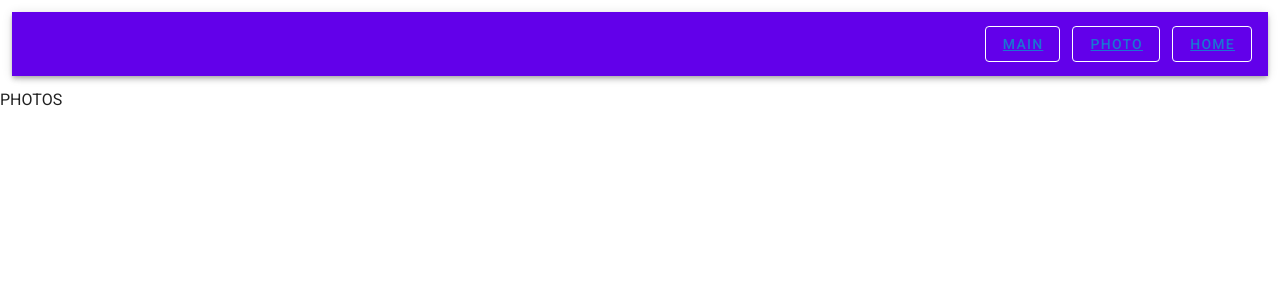
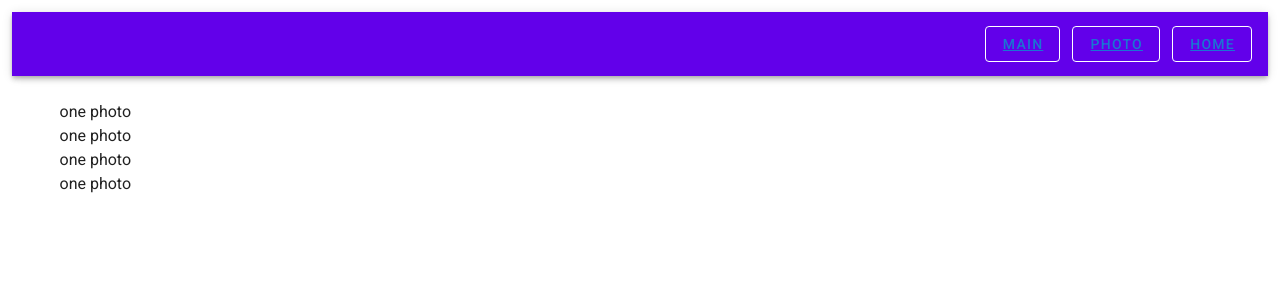
Before and after one commit to VitKo7/vue-gallery, a Vue app: page /photo in a window 1280 px wide. Shown: the top 300 px of the page. Built offline with nearby package versions, Linux system fonts and the light colour scheme.

Commit message:
added photos on a PhotoPage

```diff
--- /dev/null
+++ b/src/components/photo/PhotoGallery.vue
@@ -0,0 +1,9 @@
+<template>
+    <div>one photo</div>
+</template>
+
+<script>
+export default {};
+</script>
+
+<style lang="scss" scoped></style>
--- a/src/pages/PhotoPage.vue
+++ b/src/pages/PhotoPage.vue
@@ -1,9 +1,29 @@
 <template>
-    <div>PHOTOS</div>
+    <v-container>
+        <PhotoGallery
+            v-for="photo in photos"
+            v-bind:photo="photo"
+            :key="photo.id"
+        />
+    </v-container>
 </template>
 
 <script>
-export default {};
+import PhotoGallery from '../components/photo/PhotoGallery';
+
+export default {
+    data: () => ({
+        photos: [
+            { id: 1, title: 'фото 1' },
+            { id: 2, title: 'фото 2' },
+            { id: 3, title: 'фото 3' },
+            { id: 4, title: 'фото 4' },
+        ],
+    }),
+    components: {
+        PhotoGallery,
+    },
+};
 </script>
 
 <style lang="scss" scoped></style>
```
